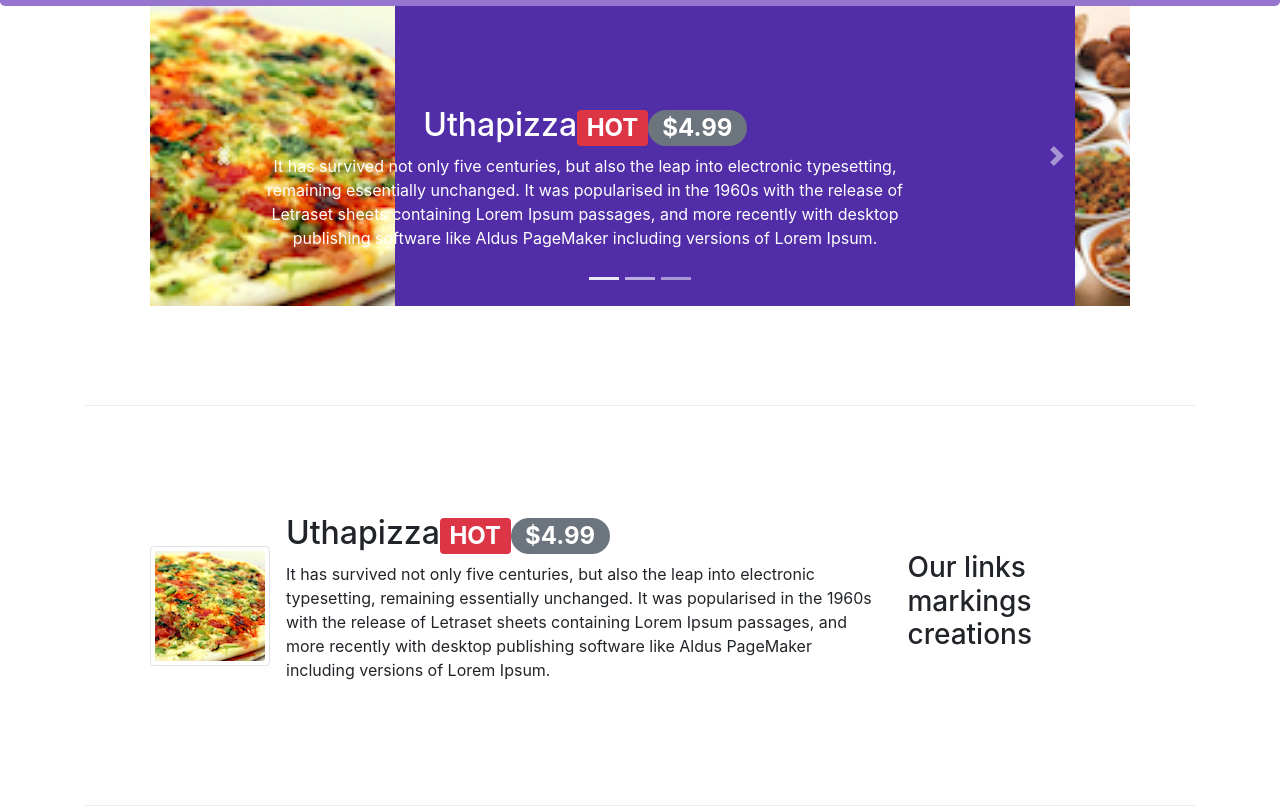
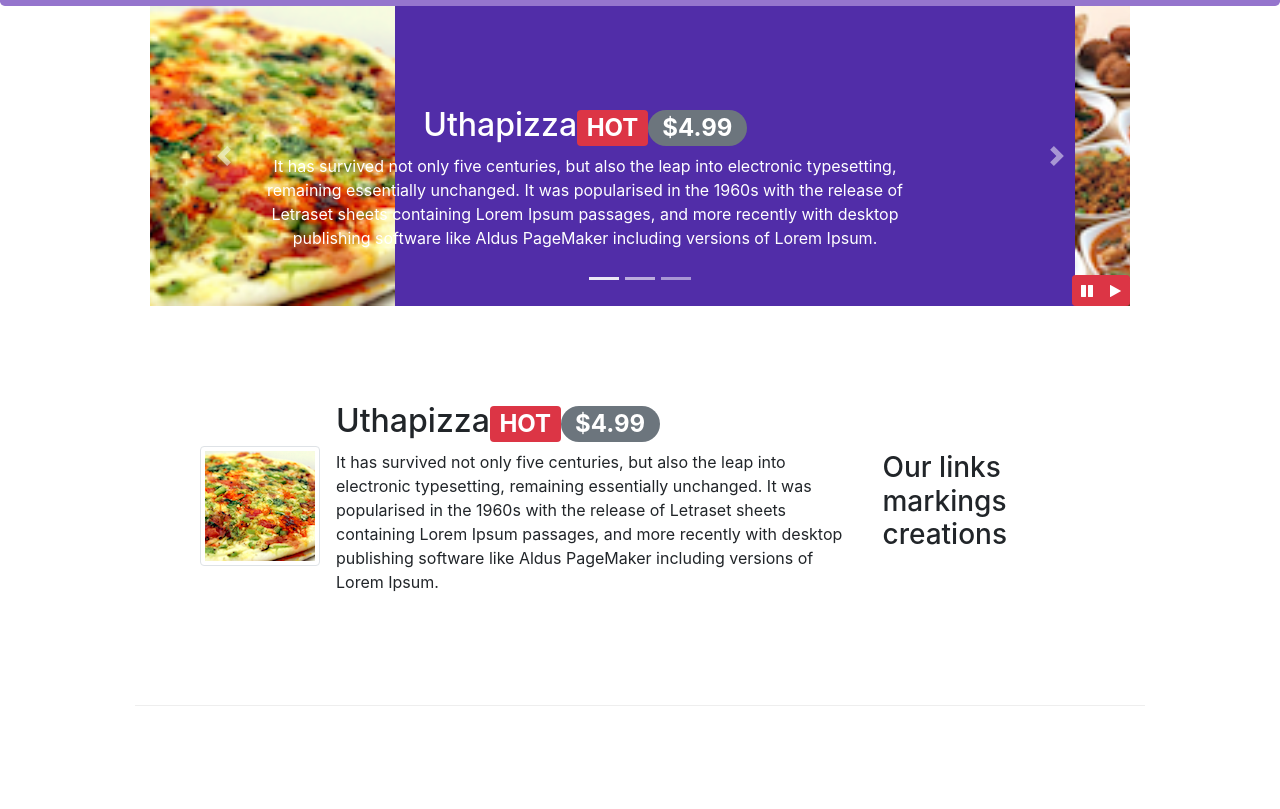
Before and after one commit to Basil-jiji/bootstrap-4, a website: page index.html in a window 1280 px wide. Shown: the part 451-1260 px from the top of the page. Drawn offline with nearby package versions, Linux system fonts and the light colour scheme.

Commit message:
Bootstrap JQuery

```diff
--- a/css/style.css
+++ b/css/style.css
@@ -49,6 +49,7 @@ body{
     background: #512DA8;
 }
 
+
 .carousel-item{
     height:300px;
 }
@@ -58,3 +59,9 @@ body{
     left: 0;
     min-height: 300px;
 }
+
+#carouselButton{
+    right: 0px;
+    position: absolute;
+    bottom: 0px;
+}
--- a/index.html
+++ b/index.html
@@ -194,6 +194,7 @@
                           value="6"
                           autocomplete="off"
                         /> 6
+                        </label>
                   </div>
                 </div>
               </div>
@@ -299,12 +300,18 @@
         <a class="carousel-control-next" href="#mycarousel" role="button" data-slide="next">
           <span class="carousel-control-next-icon"></span>
         </a>
-        <a class="carousel-control-prev" href="#mycarousel" role="button" data-slide="next">
-          <span class="carousel-control-next-icon"></span>
-        </a>
+        <div class="btn-group" id="carouselButton">
+          <button class="btn btn-danger btn-sm" id="carousel-pause">
+            <span class="fa fa-pause"></span>
+          </button>
+          <button class="btn btn-danger btn-sm" id="carousel-play">
+            <span class="fa fa-play"></span>
+          </button>
+        </div>
       </div>
     </div>
-  </div>
+
+
 
       <div class="row row-content align-items-center">
         <div class="col-12 col-sm-4 order-sm-last col-md-3">
@@ -334,6 +341,7 @@
           </div>
         </div>
       </div>
+
       <div class="row row-content align-items-center">
         <div class="col-12 col-sm-4 order-sm-first col-md-3">
           <h3>Months Promotion</h3>
@@ -387,6 +395,9 @@
           </div>
         </div>
       </div>
+    </div>
+
+
       <!-- <div id="reservationForm" class="row row-content align-items-center">
         <div class="col-12 offset-0 col-md-8 offset-md-2">
           <div class="card">
@@ -532,10 +543,17 @@
     <script src="node_modules/jquery/dist/jquery.slim.min.js"></script>
     <script src="node_modules/popper.js/dist/umd/popper.min.js"></script>
     <script src="node_modules/bootstrap/dist/js/bootstrap.min.js"></script>
-    <!-- <script>
+
+    <script>
       $(document).ready(function(){
-        $('[data-toggle="tooltip"').tooltip();
+        $('#mycarousel').carousel({ interval : 2000 });
+        $('#carousel-pause').click(function () {
+          $('#mycarousel').carousel('pause');
+        });
+        $('#carousel-play').click(function () {
+          $('#mycarousel').carousel('cycle');
+        });
       });
-    </script> -->
+    </script>
   </body>
 </html>
```
